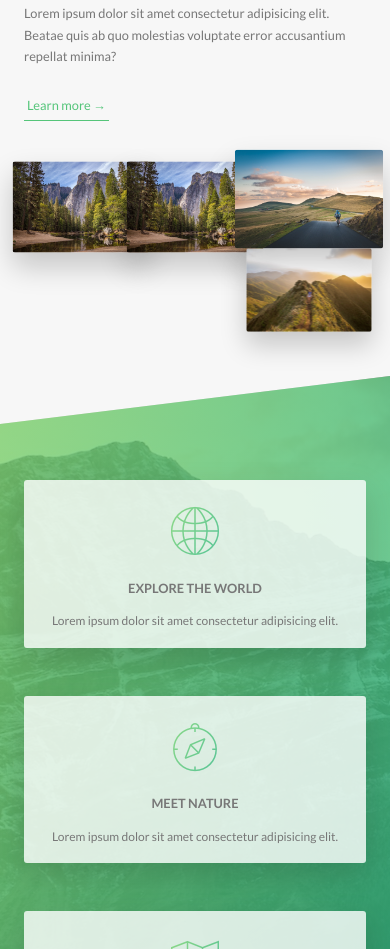
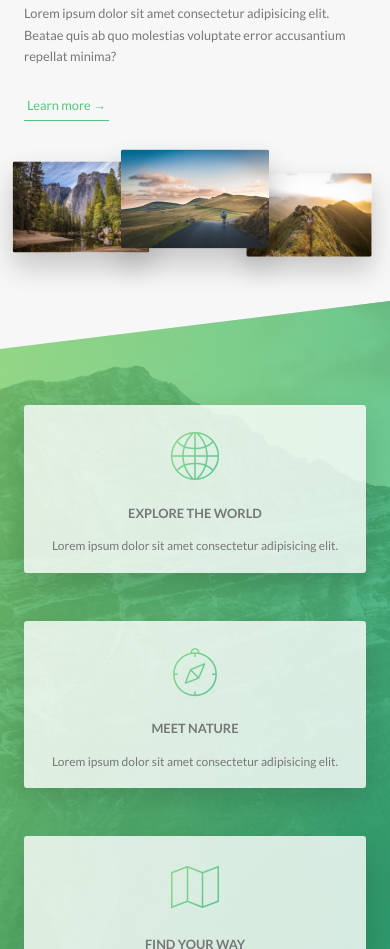
Before and after one commit to TimeBandit/advanced-sass-natours, a website: page index.html in a window 390 px wide. Shown: the part 1055-2004 px from the top of the page. Drawn offline with Linux system fonts and the light colour scheme.

Commit message:
* completed responsive images

```diff
--- a/index.html
+++ b/index.html
@@ -79,13 +79,31 @@
 					<div class="col-1-of-2">
 						<div class="composition">
 							<!-- browser selects image for vw width & resolution -->
+							<!-- src set gives the pixel width of the images -->
+							<!-- sizes give the approx width in viewports at each breakpoint -->
+							<!-- the browser selects the best image -->
 							<img
-								srcset="img/nat-1.jpg 300w, img/nat-1-large.jpg 100w"
+								srcset="img/nat-1.jpg 300w, img/nat-1-large.jpg 1000w"
 								sizes="(max-width: 900px) 20vw, (max-width: 600px) 30vw, 300px"
 								alt="photo 1"
 								class="composition__photo composition__photo--p1"
+								src="img/nat-1-large.jpg"
 							/>
 							<img
+								srcset="img/nat-2.jpg 300w, img/nat-2-large.jpg 1000w"
+								sizes="(max-width: 900px) 20vw, (max-width: 600px) 30vw, 300px"
+								alt="photo 2"
+								class="composition__photo composition__photo--p2"
+								src="img/nat-2-large.jpg"
+							/>
+							<img
+								srcset="img/nat-3.jpg 300w, img/nat-3-large.jpg 1000w"
+								sizes="(max-width: 900px) 20vw, (max-width: 600px) 30vw, 300px"
+								alt="photo 3"
+								class="composition__photo composition__photo--p3"
+								src="img/nat-3-large.jpg"
+							/>
+							<!-- <img
 								src="img/nat-1-large.jpg"
 								alt="photo1"
 								class="composition__photo composition__photo--p1"
@@ -99,7 +117,7 @@
 								src="img/nat-3-large.jpg"
 								alt="photo3"
 								class="composition__photo composition__photo--p3"
-							/>
+							/> -->
 						</div>
 					</div>
 				</div>
@@ -329,6 +347,7 @@
 					<source
 						srcset="/img/logo-green-small-1x.png 1x, img/logo-green-small-2x.png 2x"
 						media="(max-width:37.5em)"
+						src="img/logo-green-small-2x.png"
 					/>
 					<!-- 👇 fallback image -->
 					<img srcset="img/logo-green-1x.png 1x, img/logo-green-2x.png 2x" alt="full logo" />
```
